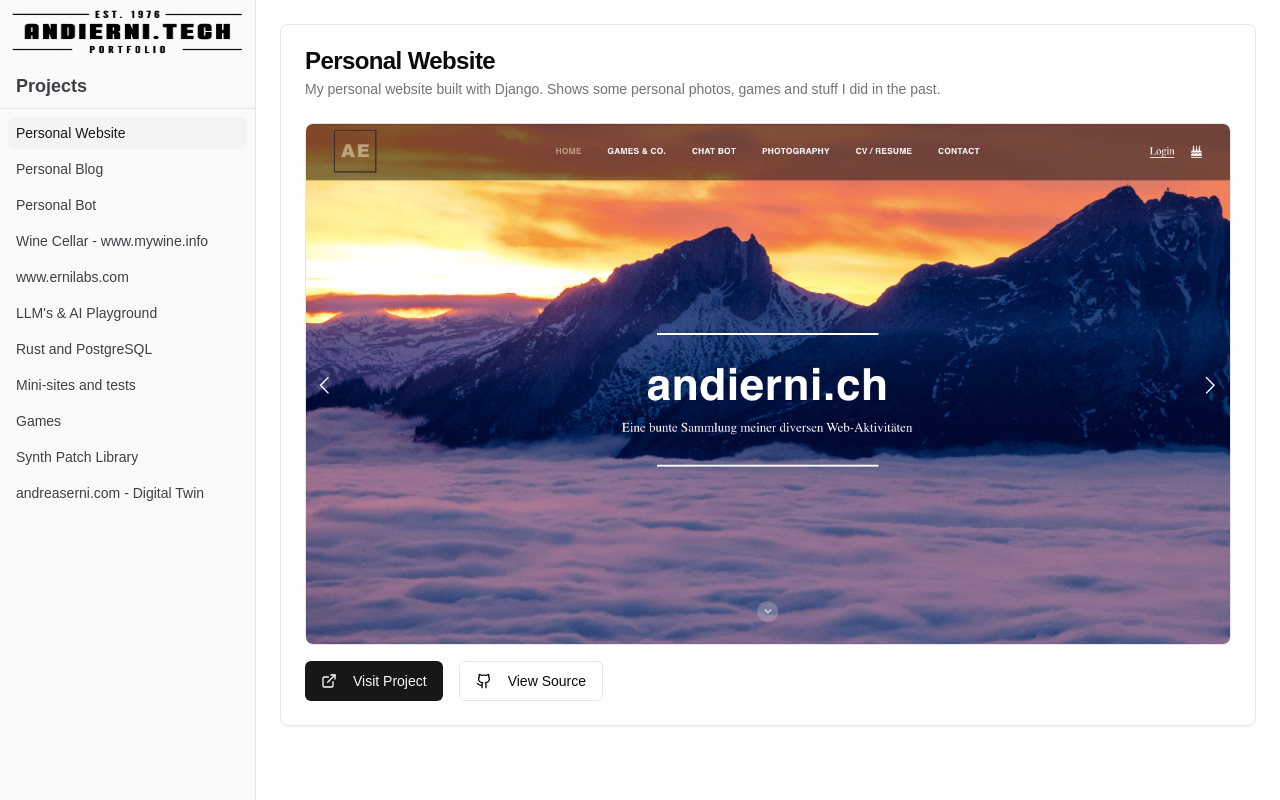
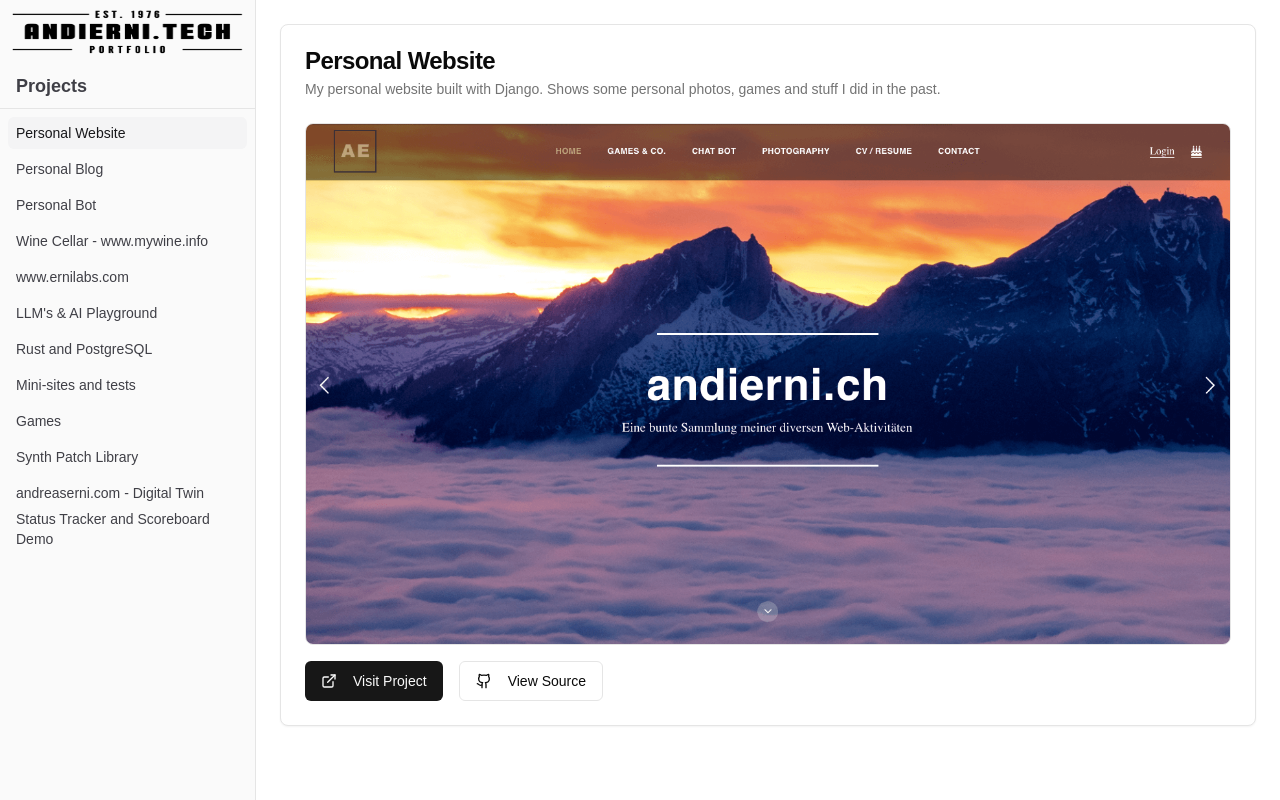
Before and after one commit to ajerni/andiernitech, a Next.js app: page / in a window 1280 px wide. Built offline with nearby package versions, Linux system fonts and the light colour scheme.

Commit message:
statustracker added

```diff
--- a/src/app/page.tsx
+++ b/src/app/page.tsx
@@ -120,6 +120,14 @@ const projects = [
     preview: "/screenshots/andreasernicom.png",
     link: "https://andreaserni.com",
     github: "https://github.com/ajerni/digital-twin/",
+  },
+  {
+    id: 12,
+    name: "Status Tracker and Scoreboard Demo",
+    description: "Actix Web and PostgreSQL",
+    preview: "/screenshots/actixscore.png",
+    link: "https://statustracker.ernilabs.com",
+    github: "https://github.com/ajerni/actix-psql-template",
   },
 ];
 
```
Also changed, not shown: public/screenshots/actixscore.png (added).
